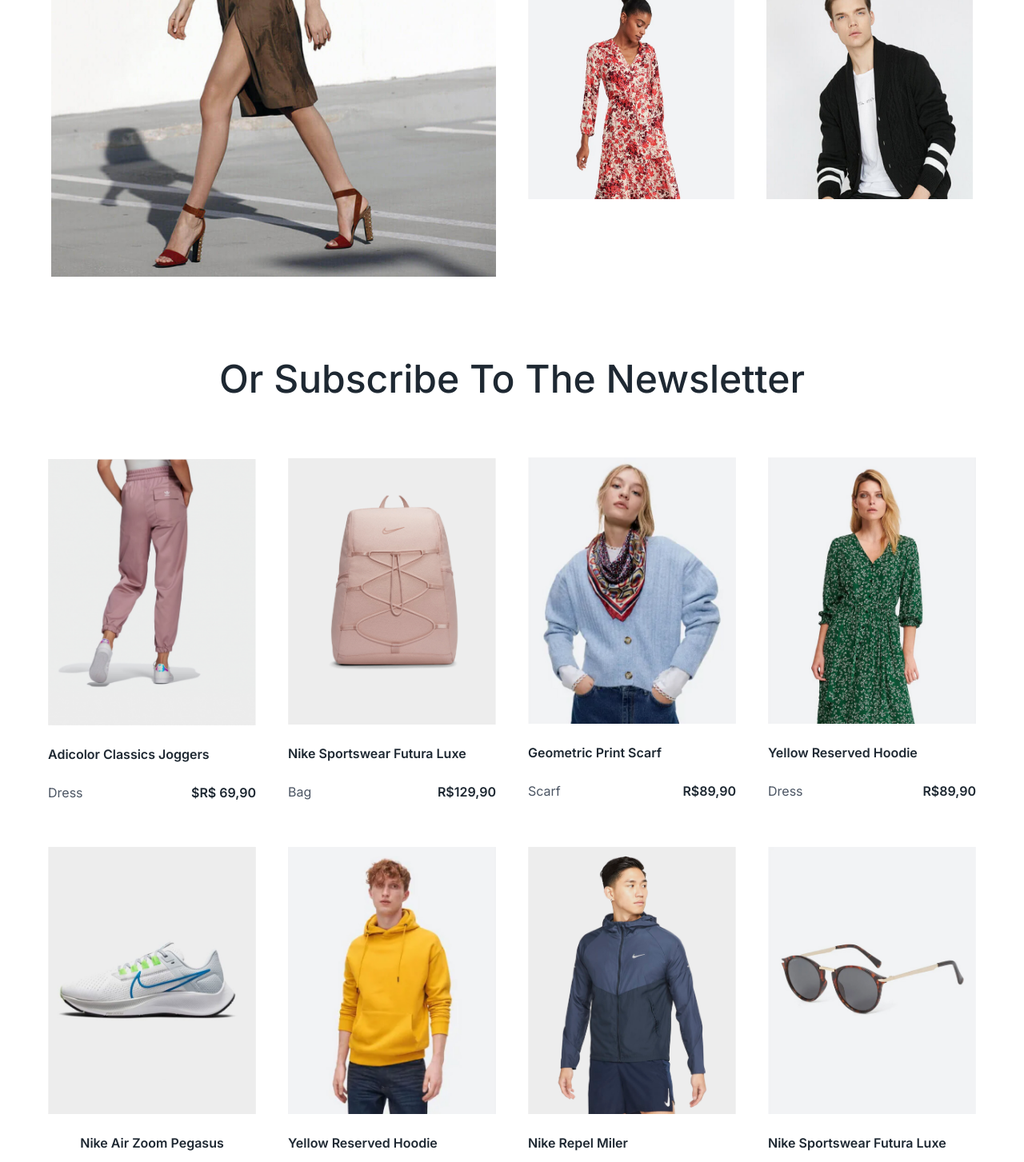
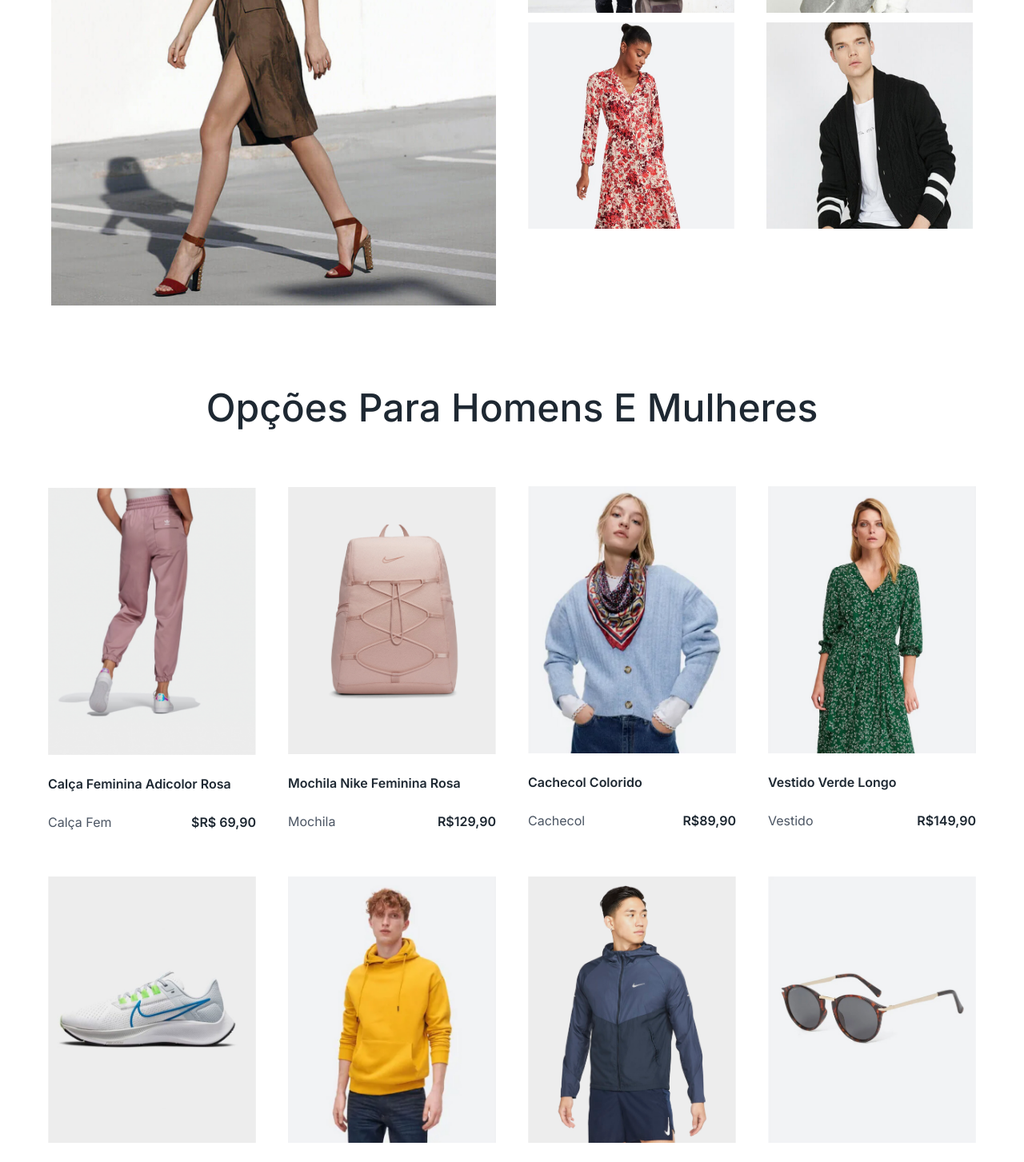
Before and after one commit to costa-Italo/ecommerce-project-clone, a Next.js app: page / in a window 1280 px wide. Shown: the part 1330-2783 px from the top of the page at 80% size. Built offline with nearby package versions, Linux system fonts and the light colour scheme.

Commit message:
🔹 Aplicação traduzida

```diff
--- a/src/components/Gridproducts.tsx
+++ b/src/components/Gridproducts.tsx
@@ -55,7 +55,7 @@
     return (
         <div className="flex flex-col p-10">
         <h1 className="self-center text-5xl font-medium text-center text-black capitalize max-md:max-w-ful max-md:text-4xl">
-            Or subscribe to the newsletter
+            Opções para homens e mulheres
         </h1>
 
         <div className="flex ga-5 justify-between mt-9 w-full max-md:flex-wrap max-md:max-w-full">
@@ -68,8 +68,8 @@
                 <div className="flex flex-col grow py-0.5 text-base capitalize max-md:mt-6">
                 <ProductCard
                     imageSrc={Img15.src}
-                    productName="Adicolor Classics Joggers"
-                    productCategory="Dress"
+                    productName="Calça feminina adicolor rosa"
+                    productCategory="Calça fem"
                     productPrice="$R$ 69,90"
                 />
                 </div>
@@ -79,8 +79,8 @@
                 <div className="flex flex-col grow py-px text-base capitalize max-md:mt-6">
                 <ProductCard
                     imageSrc={Img14.src}
-                    productName="Nike Sportswear Futura Luxe"
-                    productCategory="Bag"
+                    productName="Mochila nike feminina rosa"
+                    productCategory="Mochila"
                     productPrice="R$129,90"
                 />
                 </div>
@@ -89,8 +89,8 @@
                 <div className="flex flex-col grow py05 text-base capitalize max-md:mt-6">
                 <ProductCard
                     imageSrc={Img13.src}
-                    productName="Geometric print Scarf"
-                    productCategory="scarf"
+                    productName="Cachecol colorido"
+                    productCategory="Cachecol"
                     productPrice="R$89,90"
                 />
                 </div>
@@ -99,9 +99,9 @@
                 <div className="flex flex-col grow py05 text-base capitalize max-md:mt-6">
                 <ProductCard
                     imageSrc={Img11.src}
-                    productName="Yellow Reserved Hoodie"
-                    productCategory="Dress"
-                    productPrice="R$89,90"
+                    productName="Vestido verde longo"
+                    productCategory="Vestido"
+                    productPrice="R$149,90"
                 />
                 </div>
             </div>
@@ -112,11 +112,11 @@
             <div className="flex gap-5 max-md:flex-col">
             <div className="flex flex-col w-3/12 max-md:ml-0 max-md:w-full">
                 <div className="flex flex-col grow py-0.5 text-base capitalize max-md:mt-6">
-                <div className="flex relative flex-col items-start pt-6 pb-20 w-full text-x font-semibold text-center text-white uppercase whitespace-nowrap max-md:pr-5 aspect-[0.78]">
+                <div className="flex relative flex-col items-start pt-6 pb-20 w-full text-x font-semibold text-base text-white uppercase whitespace-nowrap max-md:pr-5 aspect-[0.78]">
                     <ProductCard
                     imageSrc={Img12.src}
-                    productName="Nike Air Zoom Pegasus"
-                    productCategory="shoe"
+                    productName="Têsnis Nike Air Zoom Pegasus"
+                    productCategory="Tênis"
                     productPrice="R$129,90"
                     />
                 </div>
@@ -128,9 +128,9 @@
                 <div className="flex relative flex-col items-start pt-6 pb-20 w-full text-xs font-semibold text-white uppercase whitespace-nowrap max-md:pr-5 aspect-[0.78]">
                     <ProductCard
                     imageSrc={Img04.src}
-                    productName="Yellow Reserved Hoodie"
-                    productCategory="Dress"
-                    productPrice="$155.00"
+                    productName="Casaco masculino amarelo"
+                    productCategory="Casaco"
+                    productPrice="R$ 149,90"
                     />
                 </div>
                 </div>
@@ -141,8 +141,8 @@
                 <div className="flex relative flex-col items-start pt-6 pb-20 w-full text-xs font-semibold text-white uppercase whitespace-nowrap max-md:pr-5 aspect-[0.78]">
                     <ProductCard
                     imageSrc={Img17.src}
-                    productName="Nike Repel Miler"
-                    productCategory="Dress"
+                    productName="Agasalho nike azul"
+                    productCategory="Casaco"
                     productPrice="R$119,90"
                     />
                 </div>
@@ -154,8 +154,8 @@
                 <div className="flex relative flex-col items-start pt-6 pb-20 w-full text-xs font-semibold text-white uppercase whitespace-nowrap max-md:pr-5 aspect-[0.78]">
                     <ProductCard
                     imageSrc={Img16.src}
-                    productName="Nike Sportswear Futura Luxe"
-                    productCategory="Glasses"
+                    productName="[Óculos nike unissex"
+                    productCategory="Óculos"
                     productPrice="R$149,90"
                     />
                 </div>
--- a/src/components/ImageComponent.tsx
+++ b/src/components/ImageComponent.tsx
@@ -14,11 +14,11 @@
             <div className='flex flex-col gap-3'>
                 <img src={Img11.src} alt=""  className='w-96 transition-transform transform hover:scale-105'/>
                     <p className='text-black font-semibold'>
-                        Basic Dress Green
+                    Vestido verde longo
                     </p>
                         <div className='flex flex-row justify-between'>
-                            <p className='text-slate-600'>Dress</p>
-                            <p className='text-black font-semibold'>$236.00</p>
+                            <p className='text-slate-600'>Vestido</p>
+                            <p className='text-black font-semibold'>R$149,90</p>
                         </div>
             </div>
 
@@ -26,24 +26,24 @@
             <div className='flex flex-col gap-3'>
                 <img src={Img14.src} alt=""  className='w-96 transition-transform transform hover:scale-105'/>
                     <p className='text-black font-semibold'>
-                        Basic Dress Green
+                    Mochila nike feminina rosa
                     </p>
                         <div className='flex flex-row justify-between'>
-                            <p className='text-slate-600'>Dress</p>
-                            <p className='text-black font-semibold'>$236.00</p>
+                            <p className='text-slate-600'>Mochila</p>
+                            <p className='text-black font-semibold'>R$129,90</p>
                         </div>
             </div>
 
                {/* ---------- IMAGE 03 ---------- */}
                 <div className='flex flex-col gap-3'>
                     <img src={Img04.src} alt=""  className='w-96 transition-transform transform hover:scale-105'/>
-                        <p className='text-black font-semibold'>Basic Dress Green
+                        <p className='text-black font-semibold'>Casaco masculino amarelo
                     </p>
                         <div className='flex flex-row justify-between'>
-                            <p className='text-slate-600'>Dress</p>
+                            <p className='text-slate-600'>Casaco</p>
                                 <div className='flex flex-row gap-2 items-center'>
-                                    <p className='text-slate-600 font-normal text-sm line-through'>$236.00</p>
-                                    <p className='text-black font-semibold text-red-500'>$236.00</p>
+                                    <p className='text-slate-600 font-normal text-sm line-through'>R$ 149,90</p>
+                                    <p className='text-black font-semibold text-red-500'>R$ 149,00</p>
                             </div>
                         </div>
                 </div>
@@ -51,13 +51,13 @@
             {/* ---------- IMAGE 04 ---------- */}
             <div className='flex flex-col gap-3'>
                     <img src={Img12.src} alt=""  className='w-96 transition-transform transform hover:scale-105'/>
-                        <p className='text-black font-semibold'>Basic Dress Green
+                        <p className='text-black font-semibold'>Tênis Nike Air Zoom Pegasus
                     </p>
                         <div className='flex flex-row justify-between'>
-                            <p className='text-slate-600'>Dress</p>
+                            <p className='text-slate-600'>Tênis</p>
                                 <div className='flex flex-row gap-2 items-center'>
-                                    <p className='text-slate-600 font-normal text-sm line-through'>$236.00</p>
-                                    <p className='text-black font-semibold text-red-500'>$236.00</p>
+                                    <p className='text-slate-600 font-normal text-sm line-through'>R$159,90</p>
+                                    <p className='text-black font-semibold text-red-500'>R$129,90</p>
                             </div>
                         </div>
                 </div>
--- a/src/components/Navbar.tsx
+++ b/src/components/Navbar.tsx
@@ -1,7 +1,12 @@
+import LogoCoralSvg from '../assets/logoCoralSvg.svg'
+
 const Navbar = () => {
     return (
-        <div className="flex flex-col  bg-gray-800 bg-opacity-10">
-            <h1>Coral Store</h1>
+        <div className="flex flex-col  bg-white justify-center items-center">
+            <img
+                src={LogoCoralSvg.src} alt=""
+                className='w-80'
+            />
         </div>
     )
 }
--- a/src/components/NewsLetter.tsx
+++ b/src/components/NewsLetter.tsx
@@ -7,10 +7,9 @@
 
         // CONTAINER
         <div className='bg-gray-100 flex flex-col justify-center items-center p-10'>
-            <h1 className='text-zinc-950 font-medium text-5xl'>Follow products and discounts on Instagram</h1>
+            <h1 className='text-zinc-950 font-medium text-5xl'>Receba ofertas exclusivas no seu e-mail.</h1>
             <div>
             </div>
-            <h1 className='text-zinc-950 font-medium text-5xl mt-10'>Or Subscribe To The Newsletter</h1>
             <NewsletterForm />
         </div>
     )
--- a/src/components/SlideProducts.tsx
+++ b/src/components/SlideProducts.tsx
@@ -5,7 +5,7 @@
     return (
         <div className='flex flex-col mt-10 justify-center items-center p-10'>
             <div>
-                <h1 className='text-black font-semibold text-6xl'>Best Sellers</h1>
+                <h1 className='text-black font-semibold text-6xl'>Mais vendidos</h1>
             </div>
             <div className='flex flex-row justify-between w-full items-center mt-5'>
                 </div>
```
Also changed, not shown: src/components/Topmain.tsx (+4 -6 lines), src/assets/logoCoralSvg.svg (added).
